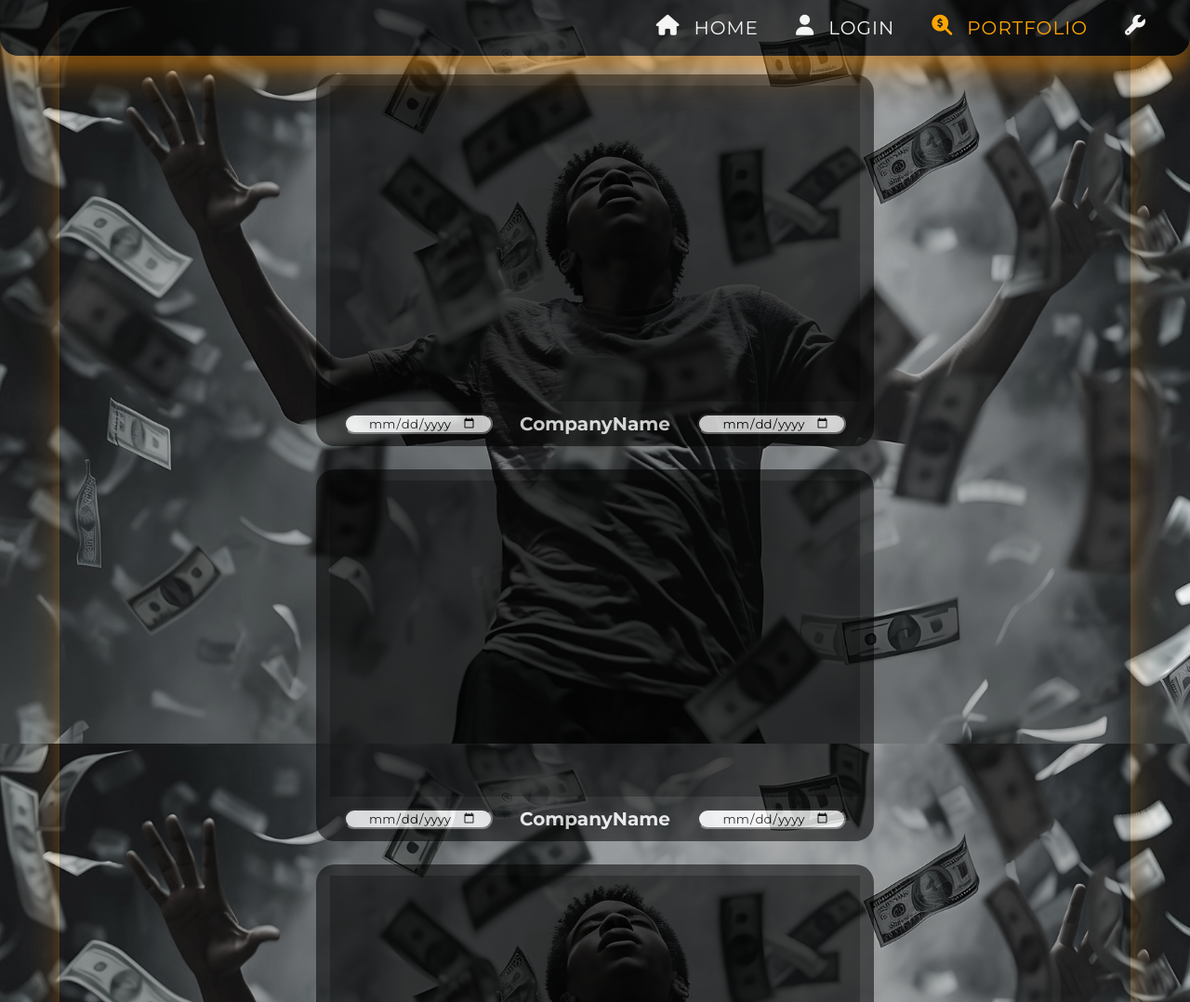
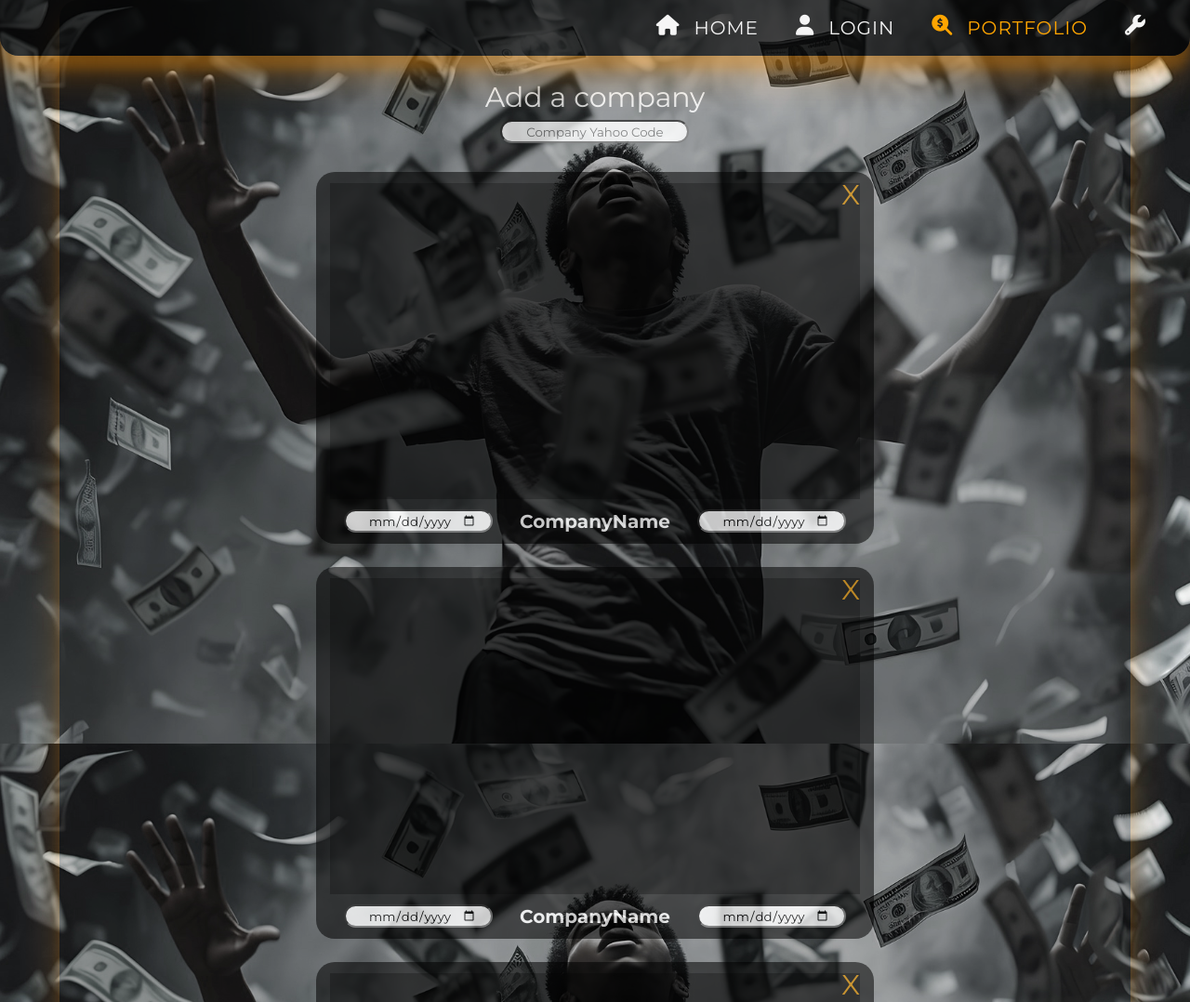
Before and after one commit to MMadejsza/Architecture_and_Design-_CW_-Java-Javalin-JS, a plain HTML site: page Java/resources/public/portfolio.html in a window 1280 px wide. Shown: the top 1078 px of the page at 93% size. Drawn offline with Linux system fonts and the light colour scheme.

Commit message:
comapny addition button

```diff
--- a/Java/resources/public/css/portfolio.css
+++ b/Java/resources/public/css/portfolio.css
@@ -26,11 +26,24 @@ header > * {
 	gap: 2.5rem;
 	/* grid-template-columns: minmax(400px, 800px) minmax(400px, 800px); */
 	grid-template-columns: repeat(auto-fill, minmax(560px, 600px));
-	/* grid-template-rows: minmax(225px, 400px) minmax(225px, 400px); */
+	grid-template-rows: 8rem;
 	grid-auto-rows: minmax(225px, 400px);
 }
+.addCompanyBox {
+	height: 100%;
+	font-size: 3rem;
+	color: white;
+	grid-row: 1;
+	grid-column-start: 1;
+	grid-column-end: -1;
 
+	display: flex;
+	flex-direction: column;
+	justify-content: space-evenly;
+	align-items: center;
+}
 .graphBox {
+	position: relative;
 	width: 100%;
 	height: 100%;
 	background-color: rgba(0, 0, 0, 0.8);
@@ -43,7 +56,25 @@ header > * {
 	justify-content: space-evenly;
 	align-items: center;
 }
+.delete {
+	position: absolute;
+	top: 0;
+	right: 0;
+	width: 3rem;
+	height: 3rem;
+	margin: 1rem;
+	line-height: 3rem;
+	text-align: center;
+	color: rgba(255, 165, 0, 0.8);
+	z-index: 2;
+	transition: 0.3s ease-in-out;
+}
 
+.delete:hover {
+	cursor: pointer;
+	text-shadow: 0 0 7px orange, 0 0 10px orange, 0 0 21px #fff, 0 0 42px orange, 0 0 82px orange,
+		0 0 92px orange, 0 0 102px orange, 0 0 151px orange;
+}
 .graph {
 	width: 95%;
 	height: 85%;
@@ -57,17 +88,18 @@ header > * {
 	align-items: center;
 }
 
-.graph-label input {
+header input {
 	min-width: 25%;
+	min-height: 2.5rem;
 	padding: 0 1.5rem;
 	font-family: inherit;
 	text-align: center;
 	border-radius: var(--bRadius);
 }
-.graph-label input:hover {
+.graphBox input:hover {
 	cursor: pointer;
 }
-.graph-label input:focus {
+header input:focus {
 	outline: none;
 	box-shadow: rgba(255, 145, 2) 0px 5px 15px;
 }
--- a/Java/resources/public/portfolio.html
+++ b/Java/resources/public/portfolio.html
@@ -69,7 +69,14 @@
 		</nav>
 		<header>
 			<main class="contentBox">
+				<div class="addCompanyBox">
+					Add a company
+					<input
+						type="text"
+						placeholder="Company Yahoo Code" />
+				</div>
 				<div class="graphBox">
+					<div class="delete">X</div>
 					<div class="graph"></div>
 					<div class="graph-label">
 						<input type="date" />
@@ -78,6 +85,7 @@
 					</div>
 				</div>
 				<div class="graphBox">
+					<div class="delete">X</div>
 					<div class="graph"></div>
 					<div class="graph-label">
 						<input type="date" />
@@ -86,6 +94,7 @@
 					</div>
 				</div>
 				<div class="graphBox">
+					<div class="delete">X</div>
 					<div class="graph"></div>
 					<div class="graph-label">
 						<input type="date" />
@@ -94,6 +103,7 @@
 					</div>
 				</div>
 				<div class="graphBox">
+					<div class="delete">X</div>
 					<div class="graph"></div>
 					<div class="graph-label">
 						<input type="date" />
@@ -102,6 +112,7 @@
 					</div>
 				</div>
 				<div class="graphBox">
+					<div class="delete">X</div>
 					<div class="graph"></div>
 					<div class="graph-label">
 						<input type="date" />
@@ -110,6 +121,7 @@
 					</div>
 				</div>
 				<div class="graphBox">
+					<div class="delete">X</div>
 					<div class="graph"></div>
 					<div class="graph-label">
 						<input type="date" />
```
